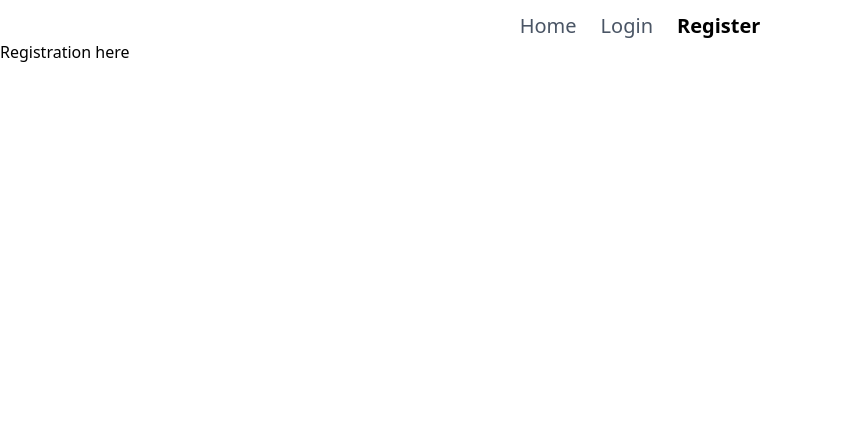
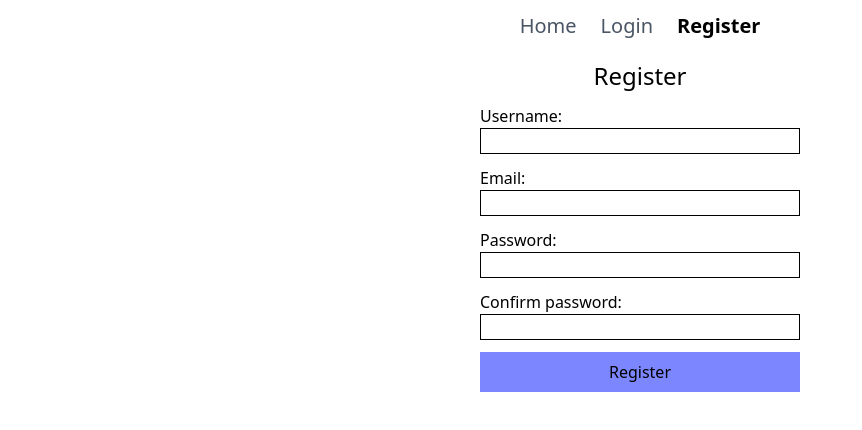
Before and after one commit to beyer96/mini_blog, a React (Vite) app in the folder frontend/: page /register in a window 1280 px wide. Shown: the top 430 px of the page, without its empty margins (0-862 px from the left). Built offline with nearby package versions, Linux system fonts and the light colour scheme; no server answers.

Commit message:
Create simple registration flow and improve types in auth service

```diff
--- a/frontend/src/pages/Register.tsx
+++ b/frontend/src/pages/Register.tsx
@@ -1,7 +1,60 @@
+import { FormEvent, useRef } from "react";
+import { useNavigate } from "react-router";
+import AuthService from "../services/authService"
+import { useAppDispatch } from "../store";
+import { LOCAL_STORAGE_ACCESS_TOKEN_NAME } from "../utils";
+import { login } from "../store/userSlice";
+
 export default function Register() {
+  const dispatch = useAppDispatch();
+  const navigate = useNavigate();
+  const usernameInput = useRef<HTMLInputElement>(null);
+  const emailInput = useRef<HTMLInputElement>(null);
+  const passwordInput = useRef<HTMLInputElement>(null);
+
+  const handleRegister = async (event: FormEvent) => {
+    event.preventDefault();
+
+    const { user, accessToken } = await AuthService.register({
+      username: usernameInput.current?.value,
+      email: emailInput.current?.value,
+      password: passwordInput.current?.value
+    });
+
+    localStorage.setItem(LOCAL_STORAGE_ACCESS_TOKEN_NAME, accessToken);
+    dispatch(login(user));
+    navigate("/");
+  };
+
   return (
     <>
-      <h1>Registration here</h1>
+      <div className="max-w-xs mx-auto mt-5">
+        <h1 className="text-2xl text-center">Register</h1>
+        <form onSubmit={handleRegister}>
+          <div className="flex flex-col mt-3">
+            <label htmlFor="username">Username:</label>
+            <input ref={usernameInput} type="text" name="username" id="username" className="border-1 focus:outline-1" />
+          </div>
+          <div className="flex flex-col mt-3">
+            <label htmlFor="email">Email:</label>
+            <input ref={emailInput} type="email" name="email" id="email" className="border-1 focus:outline-1" />
+          </div>
+          <div className="flex flex-col mt-3">
+            <label htmlFor="password">Password:</label>
+            <input ref={passwordInput} type="password" name="password" id="password" className="border-1 focus:outline-1" />
+          </div>
+          <div className="flex flex-col mt-3">
+            <label htmlFor="confirmPassword">Confirm password:</label>
+            <input type="password" name="confirmPassword" id="confirmPassword" className="border-1 focus:outline-1" />
+          </div>
+          <button
+            type="submit"
+            className="bg-indigo-400 hover:bg-indigo-300 active:bg-indigo-500 active:text-white py-2 mt-3 w-full cursor-pointer"
+          >
+            Register
+          </button>
+        </form>
+      </div>
     </>
   )
 }
--- a/frontend/src/services/authService.ts
+++ b/frontend/src/services/authService.ts
@@ -1,33 +1,45 @@
 import axiosInstance from "./axiosInstance";
 import type { User } from "../types";
 
-type loginResponse = { user: User, accessToken: string };
-type refreshResponse = { accessToken: string };
-type logoutResponse = void;
-type getUserSessionResponse = { user: User };
+interface LoginBody { username?: User["username"], password?: string };
+interface LoginResponse { user: User, accessToken: string };
+interface LogoutResponse { status: number };
+interface RefreshResponse { accessToken: string };
+interface GetUserSessionResponse { user: User };
+interface RegisterResponse { user: User, accessToken: string };
+interface RegisterBody {
+  username?: User["username"],
+  password?: string,
+  email?: string,
+};
+
 
 export default class AuthService {
-  static login = async (
-    data: { username: User["username"], password: string }
-  ): Promise<loginResponse> => {
+  static login = async (data: LoginBody): Promise<LoginResponse> => {
     const response = await axiosInstance.post("/auth/login", data);
 
     return response.data;
   };
 
-  static refresh = async (): Promise<refreshResponse> => {
+  static refresh = async (): Promise<RefreshResponse> => {
     const response = await axiosInstance.post("/auth/refresh");
 
     return response.data;
   }
 
-  static logout = async (): Promise<logoutResponse> => {
+  static logout = async (): Promise<LogoutResponse> => {
     return await axiosInstance.post("/auth/logout");
   }
 
-  static getUserSession = async (): Promise<getUserSessionResponse> => {
+  static getUserSession = async (): Promise<GetUserSessionResponse> => {
     const response = await axiosInstance.get("/auth/session");
 
     return response.data;
   }
+
+  static register = async (data: RegisterBody): Promise<RegisterResponse> => {
+    const response = await axiosInstance.post("/auth/register", data);
+
+    return response.data;
+  }
 }
```
